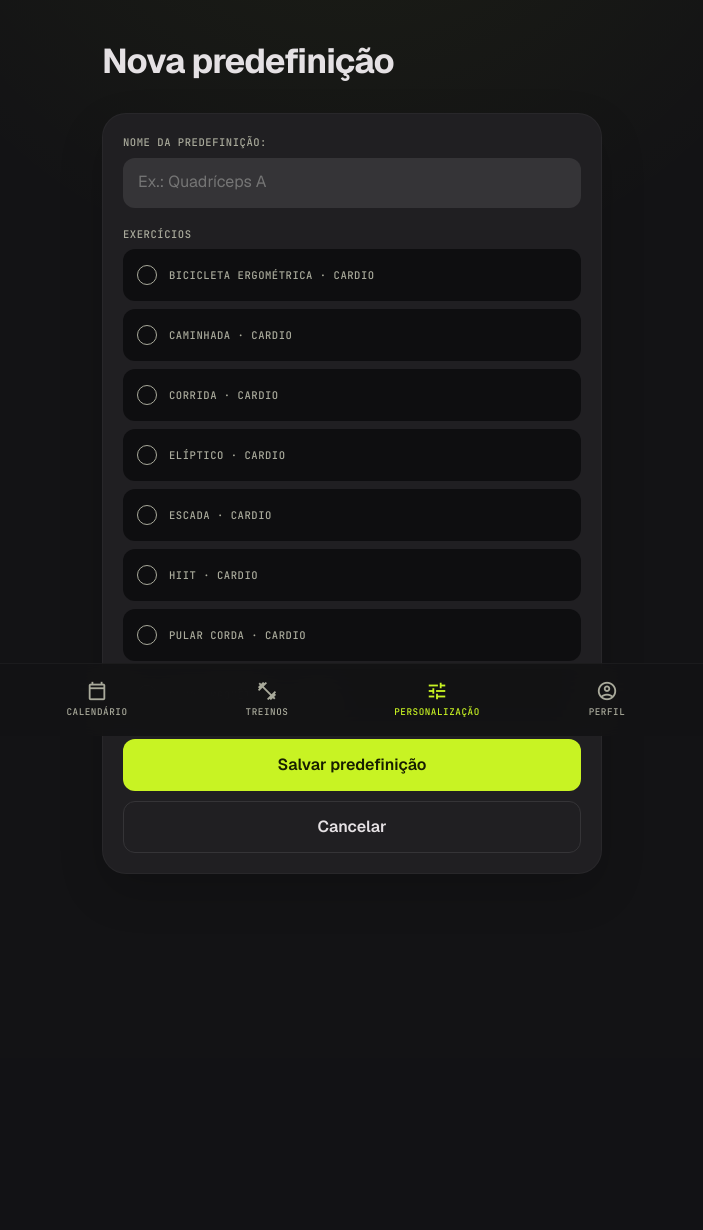
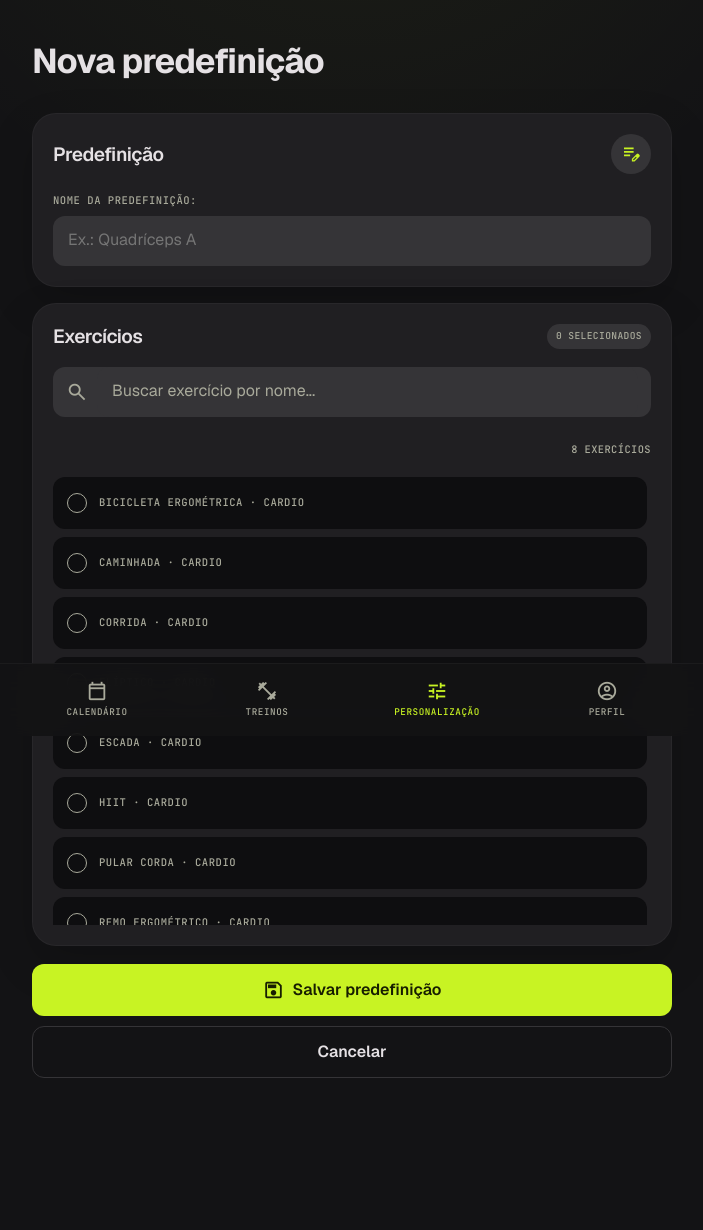
Before and after one commit to yRicke/GymNote, a Django app: page /personalizacao/predefinicoes/nova/ in a window 1280 px wide. Shown: the part 64-1294 px from the top of the page, without its empty margins (288-991 px from the left). Before the commit the page ends 938 px from the top, so only its background shows below. Run offline with Django 5.2, Linux system fonts and the light colour scheme; the visitor is signed in with stand-in values (Sample User, id 1); data comes from the database, SQL or seed files in the repository.

Commit message:
feat: aprimorar montagem de predefinições

```diff
--- a/core/static/core/css/app.css
+++ b/core/static/core/css/app.css
@@ -321,6 +321,22 @@ h3 { margin-bottom: 6px; font-size: 1rem; }
 .preset-card { display: grid; gap: 18px; }
 .preset-card .section-heading { margin-bottom: 0; }
 .preset-card__exercises { display: grid; margin: 0; padding-left: 22px; gap: 7px; color: var(--text-muted); font-size: .86rem; }
+.preset-builder { max-width: 700px; }
+.preset-builder__form { display: grid; gap: 16px; }
+.preset-builder__card { min-width: 0; }
+.preset-builder__heading { margin-bottom: 18px; }
+.preset-builder__heading h2 { margin: 0; }
+.preset-builder__heading .metric-icon { width: 40px; height: 40px; font-size: 21px; }
+.preset-builder__search { margin-bottom: 8px; }
+.preset-builder__search .icon-button { width: 34px; height: 34px; }
+.preset-builder__search [hidden] { display: none !important; }
+.preset-builder__catalog-meta { display: flex; min-height: 24px; margin-bottom: 8px; align-items: center; justify-content: flex-end; color: var(--text-muted); font-family: "JetBrains Mono", monospace; font-size: .65rem; letter-spacing: .04em; text-transform: uppercase; }
+.preset-builder__choices { max-height: min(56vh, 620px); padding-right: 4px; overflow-y: auto; overscroll-behavior: contain; scrollbar-color: var(--outline) transparent; }
+.preset-builder__choices > div > div[hidden],
+.preset-builder__choices li[hidden] { display: none; }
+.preset-builder__empty { margin-top: 8px; }
+.preset-builder__source-list { padding: 0; list-style-position: inside; }
+.preset-builder__actions { margin-top: 2px; }
 
 .pill {
     display: inline-flex;
@@ -702,6 +718,7 @@ a.list-card:focus-visible,
     .form-grid--three .field:first-child { grid-column: 1 / -1; }
     .page-heading--split h1 { font-size: 1.8rem; }
     .panel { padding: 18px 16px; }
+    .preset-builder__choices { max-height: 48vh; }
     .preset-dialog { width: 100%; max-width: none; max-height: calc(100dvh - 18px); margin: auto 0 0; }
     .preset-dialog__surface { max-height: calc(100dvh - 18px); padding: 20px 18px max(20px, env(safe-area-inset-bottom)); border-radius: var(--radius-xl) var(--radius-xl) 0 0; }
     .preset-dialog[open] { animation-name: dialog-sheet-enter; }
--- a/core/static/core/js/app.js
+++ b/core/static/core/js/app.js
@@ -141,6 +141,78 @@
             autoFilterForm.setAttribute("aria-busy", "true");
             autoFilterForm.requestSubmit();
         });
+    }
+
+    const presetBuilder = document.querySelector("[data-preset-builder]");
+    const presetOptions = presetBuilder?.querySelector(
+        "[data-preset-exercise-options]",
+    );
+    if (presetBuilder && presetOptions) {
+        const searchInput = presetBuilder.querySelector(
+            "[data-preset-exercise-search]",
+        );
+        const clearSearch = presetBuilder.querySelector(
+            "[data-preset-search-clear]",
+        );
+        const resultsCount = presetBuilder.querySelector(
+            "[data-preset-results-count]",
+        );
+        const selectedCount = presetBuilder.querySelector(
+            "[data-preset-selected-count]",
+        );
+        const status = presetBuilder.querySelector("[data-preset-search-status]");
+        const emptyState = presetBuilder.querySelector("[data-preset-search-empty]");
+        const normalize = (value) =>
+            value
+                .normalize("NFD")
+                .replace(/[\u0300-\u036f]/g, "")
+                .toLocaleLowerCase("pt-BR")
+                .trim();
+        const exercises = [
+            ...presetOptions.querySelectorAll('input[name="exercises"]'),
+        ].map((input) => {
+            const label = input.closest("label");
+            return {
+                input,
+                row: label?.closest("li") || label?.parentElement,
+                name: normalize(label?.textContent.split("·")[0] || ""),
+            };
+        });
+
+        const updateSelectedCount = () => {
+            const count = exercises.filter(({ input }) => input.checked).length;
+            selectedCount.textContent = `${count} selecionado${count === 1 ? "" : "s"}`;
+        };
+        const filterExercises = () => {
+            const query = normalize(searchInput.value);
+            let visibleCount = 0;
+            exercises.forEach((exercise) => {
+                const visible = !query || exercise.name.includes(query);
+                exercise.row.hidden = !visible;
+                if (visible) visibleCount += 1;
+            });
+            resultsCount.textContent = `${visibleCount} exercício${visibleCount === 1 ? "" : "s"}`;
+            status.textContent = `${visibleCount} exercício${visibleCount === 1 ? "" : "s"} encontrado${visibleCount === 1 ? "" : "s"}.`;
+            emptyState.hidden = visibleCount !== 0;
+            clearSearch.hidden = !query;
+        };
+
+        searchInput.addEventListener("input", filterExercises);
+        searchInput.addEventListener("keydown", (event) => {
+            if (event.key === "Enter") event.preventDefault();
+        });
+        clearSearch.addEventListener("click", () => {
+            searchInput.value = "";
+            filterExercises();
+            searchInput.focus();
+        });
+        presetOptions.addEventListener("change", (event) => {
+            if (event.target.matches('input[name="exercises"]')) {
+                updateSelectedCount();
+            }
+        });
+        updateSelectedCount();
+        filterExercises();
     }
 
     const dialogOpeners = new Map();
--- a/core/templates/core/workout_preset_form.html
+++ b/core/templates/core/workout_preset_form.html
@@ -9,44 +9,69 @@
 {% endblock %}
 
 {% block content %}
-<div class="page-shell page-shell--narrow">
+<div class="page-shell page-shell--narrow preset-builder">
     <section class="page-heading">
         <h1>{{ page_title }}</h1>
     </section>
 
-    <section class="panel content-section">
-        <form method="post" class="app-form">
+    <form method="post" class="preset-builder__form" data-preset-builder>
         {% csrf_token %}
         {% if return_url %}<input type="hidden" name="return_to" value="{{ return_url }}">{% endif %}
         {% if source_workout %}<input type="hidden" name="source_workout" value="{{ source_workout.pk }}">{% endif %}
         {{ form.exercise_order }}
         {% if form.non_field_errors %}<div class="form-alert">{{ form.non_field_errors }}</div>{% endif %}
+
+        <section class="panel preset-builder__card" aria-labelledby="preset-identity-title">
+            <div class="section-heading preset-builder__heading">
+                <h2 id="preset-identity-title">Predefinição</h2>
+                <span class="metric-icon material-symbols-outlined" aria-hidden="true">edit_note</span>
+            </div>
             <div class="field">
                 {{ form.name.label_tag }}
                 {{ form.name }}
                 {% for error in form.name.errors %}<p class="field-error">{{ error }}</p>{% endfor %}
             </div>
+        </section>
+
+        <section class="panel preset-builder__card" aria-labelledby="preset-exercises-title">
+            <div class="section-heading preset-builder__heading">
+                <h2 id="preset-exercises-title">Exercícios</h2>
+                <span class="pill" data-preset-selected-count>
+                    {% if source_workout %}{{ source_workout.workout_exercises.count }}{% else %}{{ form.exercises.value|length|default:0 }}{% endif %} selecionado{% if source_workout %}{{ source_workout.workout_exercises.count|pluralize:"s" }}{% else %}{{ form.exercises.value|length|pluralize:"s" }}{% endif %}
+                </span>
+            </div>
             <div class="field">
-                <span class="field-label">{{ form.exercises.label }}</span>
                 {% if source_workout %}
-                    <ol class="preset-card__exercises">
+                    <ol class="preset-card__exercises preset-builder__source-list">
                         {% for entry in source_workout.workout_exercises.all %}
                             <li>{{ entry.exercise.name }} <span class="muted">· {{ entry.muscle_group.name }}</span></li>
                         {% endfor %}
                     </ol>
                     {% for entry in source_workout.workout_exercises.all %}<input type="hidden" name="exercises" value="{{ entry.exercise_id }}">{% endfor %}
                 {% elif form.fields.exercises.queryset %}
-                    <div class="choice-list choice-list--exercises">{{ form.exercises }}</div>
+                    <div class="search-form preset-builder__search" role="search">
+                        <span class="material-symbols-outlined" aria-hidden="true">search</span>
+                        <label class="sr-only" for="preset-exercise-search">Buscar exercício por nome</label>
+                        <input id="preset-exercise-search" type="search" placeholder="Buscar exercício por nome..." autocomplete="off" data-preset-exercise-search>
+                        <button class="icon-button" type="button" data-preset-search-clear hidden aria-label="Limpar busca"><span class="material-symbols-outlined" aria-hidden="true">close</span></button>
+                    </div>
+                    <div class="preset-builder__catalog-meta">
+                        <span data-preset-results-count>{{ form.fields.exercises.queryset|length }} exercício{{ form.fields.exercises.queryset|length|pluralize:"s" }}</span>
+                        <span class="sr-only" data-preset-search-status aria-live="polite"></span>
+                    </div>
+                    <div class="choice-list choice-list--exercises preset-builder__choices" data-preset-exercise-options>{{ form.exercises }}</div>
+                    <div class="empty-state empty-state--compact preset-builder__empty" data-preset-search-empty hidden><span class="material-symbols-outlined" aria-hidden="true">search_off</span><p>Nenhum exercício encontrado.</p></div>
                 {% else %}
                     <div class="empty-state empty-state--compact"><p>Nenhum exercício disponível.</p></div>
                 {% endif %}
                 {% for error in form.exercises.errors %}<p class="field-error">{{ error }}</p>{% endfor %}
             </div>
-            <div class="button-stack">
-                <button class="button button--primary button--full" type="submit">Salvar predefinição</button>
+        </section>
+
+        <div class="button-stack preset-builder__actions">
+            <button class="button button--primary button--full" type="submit"><span class="material-symbols-outlined" aria-hidden="true">save</span> Salvar predefinição</button>
             <a class="button button--ghost button--full" href="{% if return_url %}{{ return_url }}{% else %}{% url 'core:personalization_presets' %}{% endif %}">Cancelar</a>
         </div>
     </form>
-    </section>
 </div>
 {% endblock %}
```
Lines whose indentation alone changed are shown as unchanged.
